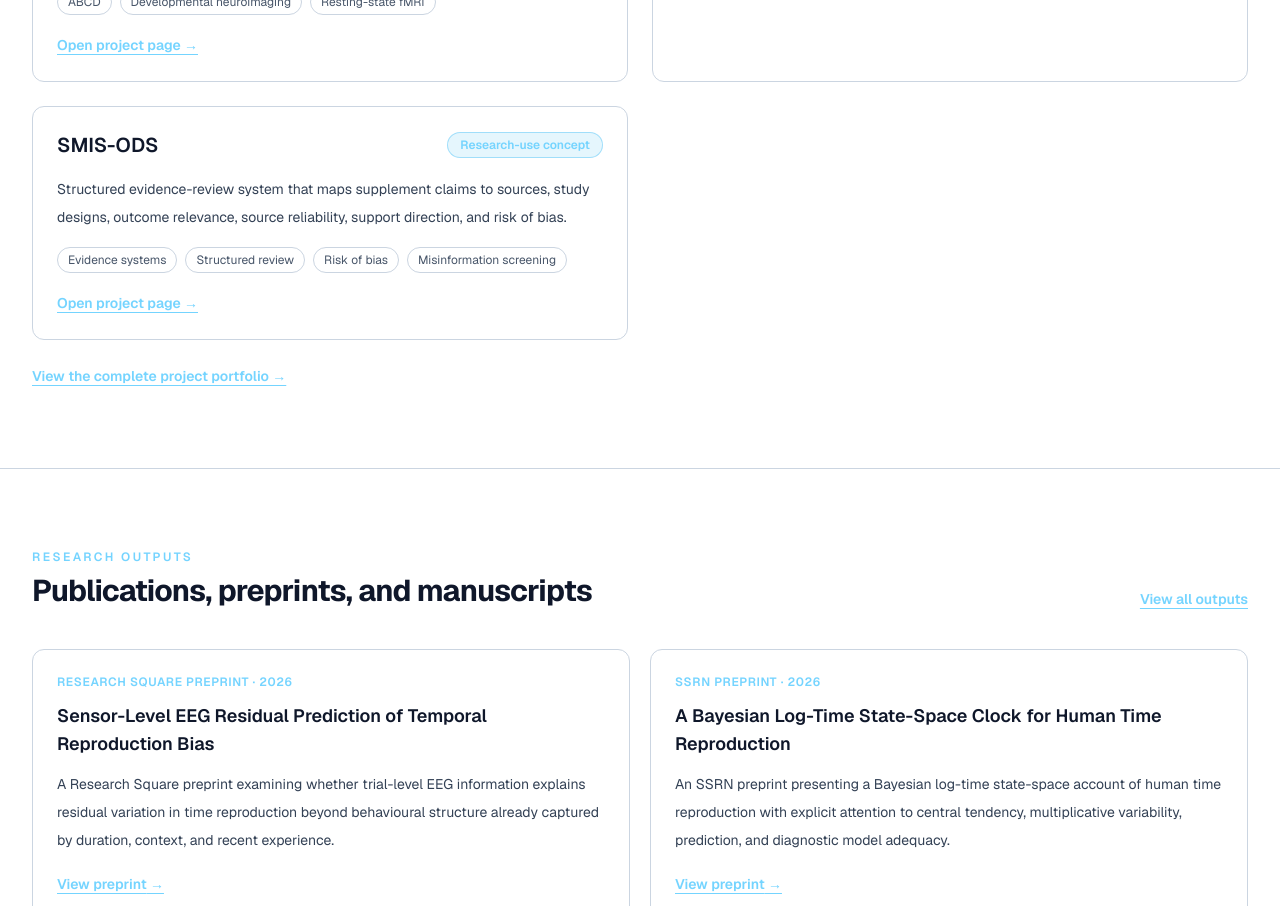
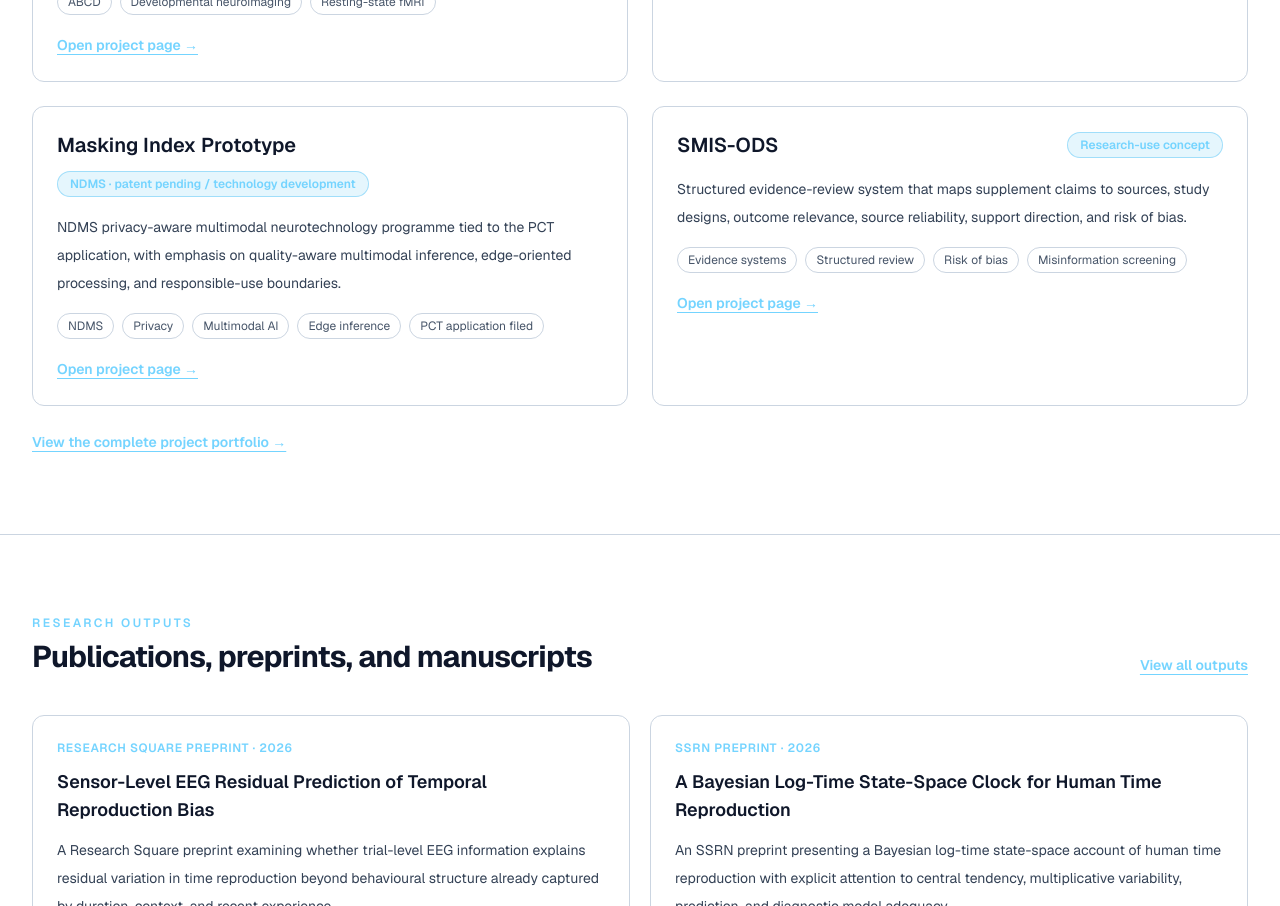
Before and after one commit to peimanjannatipour/peimanjp-, a Next.js app: page / in a window 1280 px wide. Shown: the part 3320-4226 px from the top of the page. Built offline with nearby package versions, Linux system fonts and the light colour scheme.

Commit message:
Keep homepage current-work matching while retaining NDMS identity

```diff
--- a/src/data/projects.ts
+++ b/src/data/projects.ts
@@ -79,12 +79,12 @@ export const projects: Project[] = [
     },
   },
   {
-    title: "NDMS / Masking Index Prototype",
-    status: "Patent pending / technology development",
+    title: "Masking Index Prototype",
+    status: "NDMS · patent pending / technology development",
     href: "/ndms",
     summary:
-      "Privacy-aware multimodal neurotechnology programme tied to the PCT application, with emphasis on quality-aware multimodal inference, edge-oriented processing, and responsible-use boundaries.",
-    tags: ["Privacy", "Multimodal AI", "Edge inference", "PCT application filed"],
+      "NDMS privacy-aware multimodal neurotechnology programme tied to the PCT application, with emphasis on quality-aware multimodal inference, edge-oriented processing, and responsible-use boundaries.",
+    tags: ["NDMS", "Privacy", "Multimodal AI", "Edge inference", "PCT application filed"],
     category: "Privacy-Preserving Neurotechnology",
     image: {
       src: "/images/inventor-photo.jpg",
```
